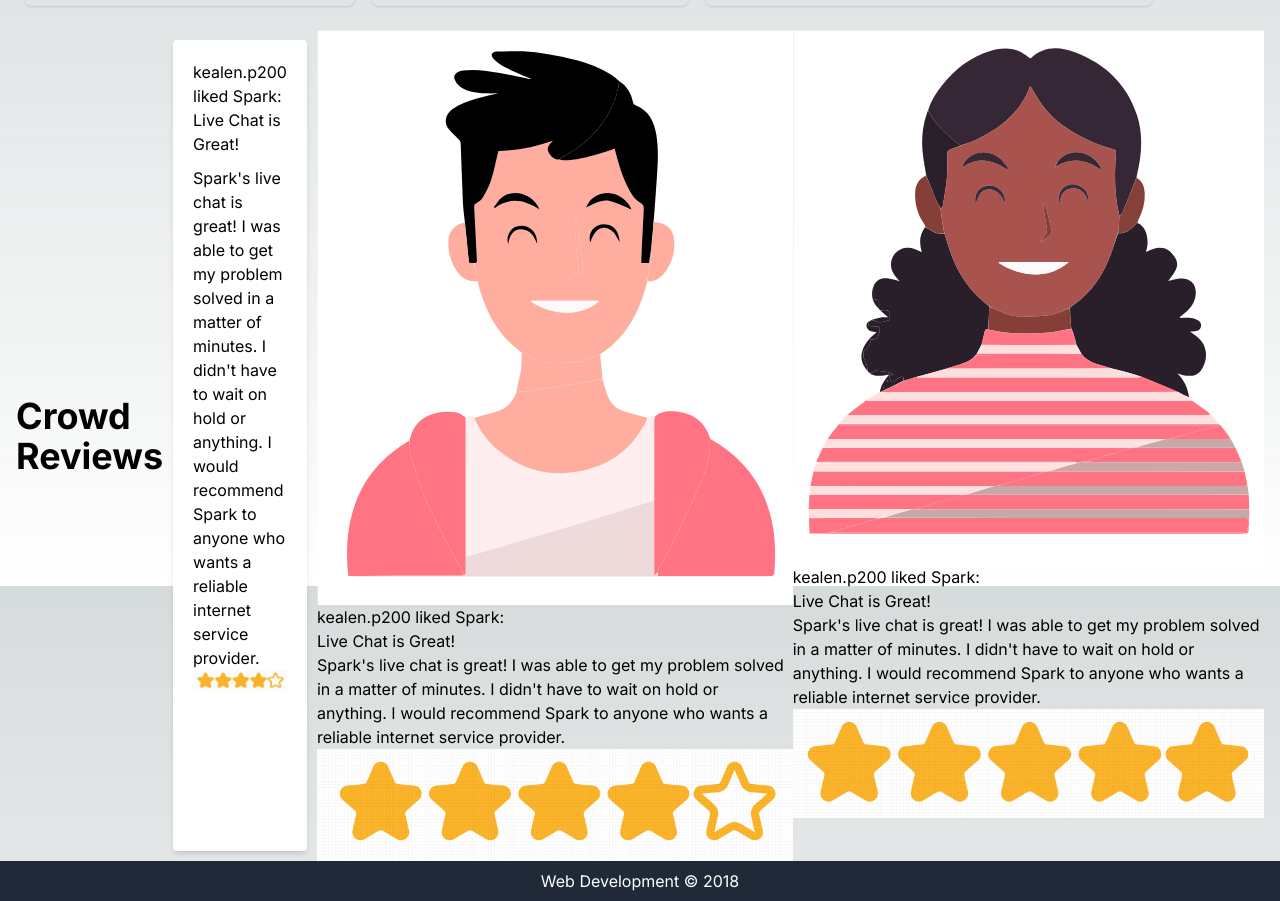
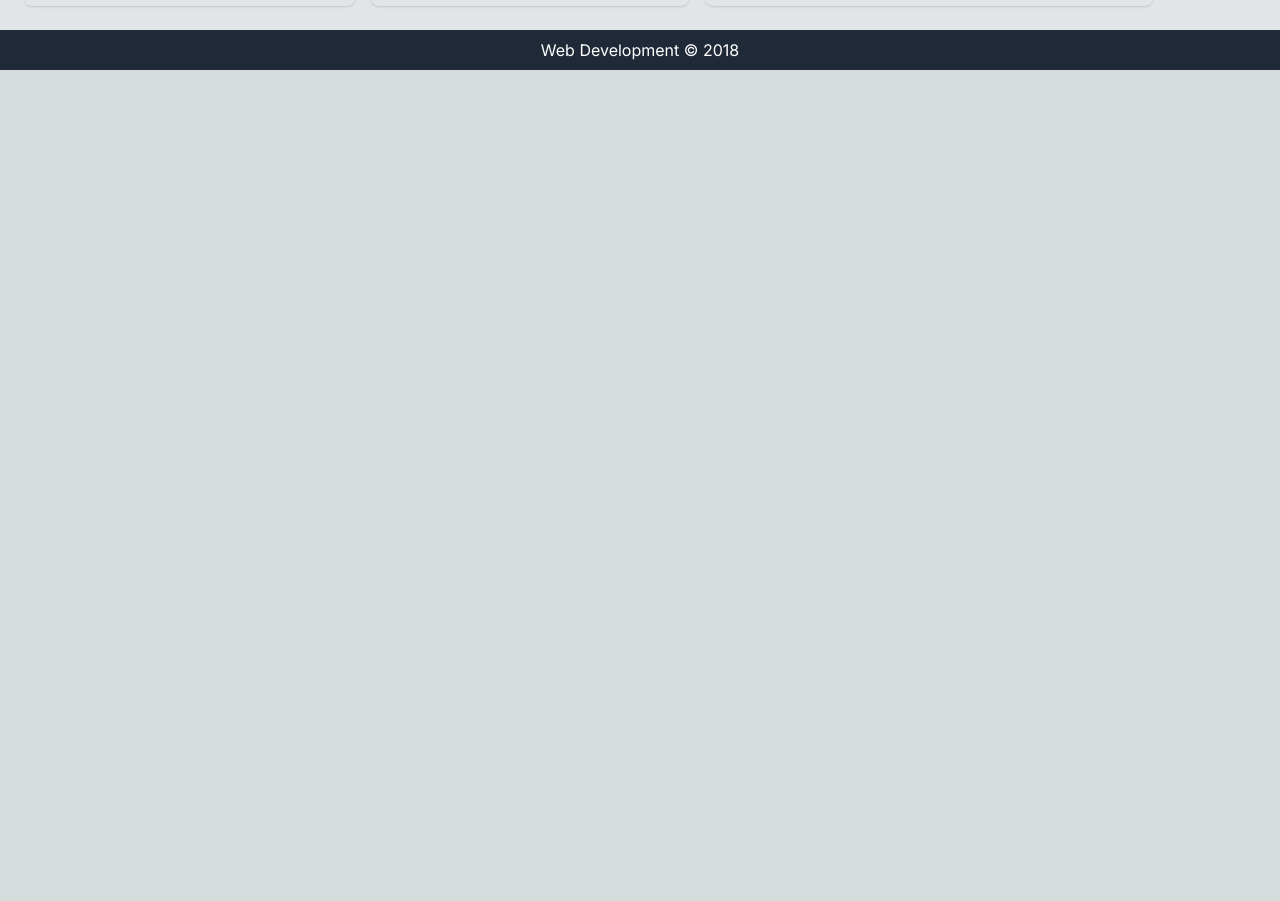
Before and after one commit to Kealen-Pillay/CashCrowd, a Next.js app in the folder client/: page / in a window 1280 px wide. Shown: the part 1014-1915 px from the top of the page. After the commit the page ends 1084 px from the top, so only its background shows below. Built offline with nearby package versions, Linux system fonts and the light colour scheme.

Commit message:
update page.js

```diff
--- a/client/src/app/page.js
+++ b/client/src/app/page.js
@@ -130,76 +130,6 @@
               </Link>
             </div>
           </div>
-          <div className="bottom flex justify-between items-center">
-            <div className="crowd_review mb-5">
-              <h1 className="text-4xl font-bold">Crowd Reviews</h1>
-            </div>
-            <div className="comments_collection flex justify-between">
-              <div className="comment flex-1 m-2.5 p-5 bg-white shadow-md rounded">
-                <div className="user_information flex items-center mb-2.5">
-                  <div className="user_image mr-auto">
-                    <img src="image/avatar3.svg" alt="user" />
-                  </div>
-                  <div className="simple_information">
-                    <p className="user_brand">kealen.p200 liked Spark:</p>
-                    <p className="comment_title">Live Chat is Great!</p>
-                  </div>
-                </div>
-                <div className="comment_content">
-                  <p>
-                    Spark's live chat is great! I was able to get my problem solved in a matter of minutes. I
-                    didn't have to wait on hold or anything. I would recommend Spark to anyone who wants a
-                    reliable internet service provider.
-                  </p>
-                </div>
-                <div className="rating_star">
-                  <img className="" src="image/4stars.png" alt="star" />
-                </div>
-              </div>
-              <div className="comment">
-                <div className="user_information">
-                  <div className="user_image">
-                    <img src="image/avatar2.svg" alt="user" />
-                  </div>
-                  <div className="simple_information">
-                    <p className="user_brand">kealen.p200 liked Spark:</p>
-                    <p className="comment_title">Live Chat is Great!</p>
-                  </div>
-                </div>
-                <div className="comment_content">
-                  <p>
-                    Spark's live chat is great! I was able to get my problem solved in a matter of minutes. I
-                    didn't have to wait on hold or anything. I would recommend Spark to anyone who wants a
-                    reliable internet service provider.
-                  </p>
-                </div>
-                <div className="rating_star">
-                  <img src="image/4stars.png" alt="star" />
-                </div>
-              </div>
-              <div className="comment">
-                <div className="user_information">
-                  <div className="user_image">
-                    <img src="image/avatar4.svg" alt="user" />
-                  </div>
-                  <div className="simple_information">
-                    <p className="user_brand">kealen.p200 liked Spark:</p>
-                    <p className="comment_title">Live Chat is Great!</p>
-                  </div>
-                </div>
-                <div className="comment_content">
-                  <p>
-                    Spark's live chat is great! I was able to get my problem solved in a matter of minutes. I
-                    didn't have to wait on hold or anything. I would recommend Spark to anyone who wants a
-                    reliable internet service provider.
-                  </p>
-                </div>
-                <div className="rating_star">
-                  <img src="image/5stars.png" alt="star" />
-                </div>
-              </div>
-            </div>
-          </div>
         </div>
       </section>
 
```
